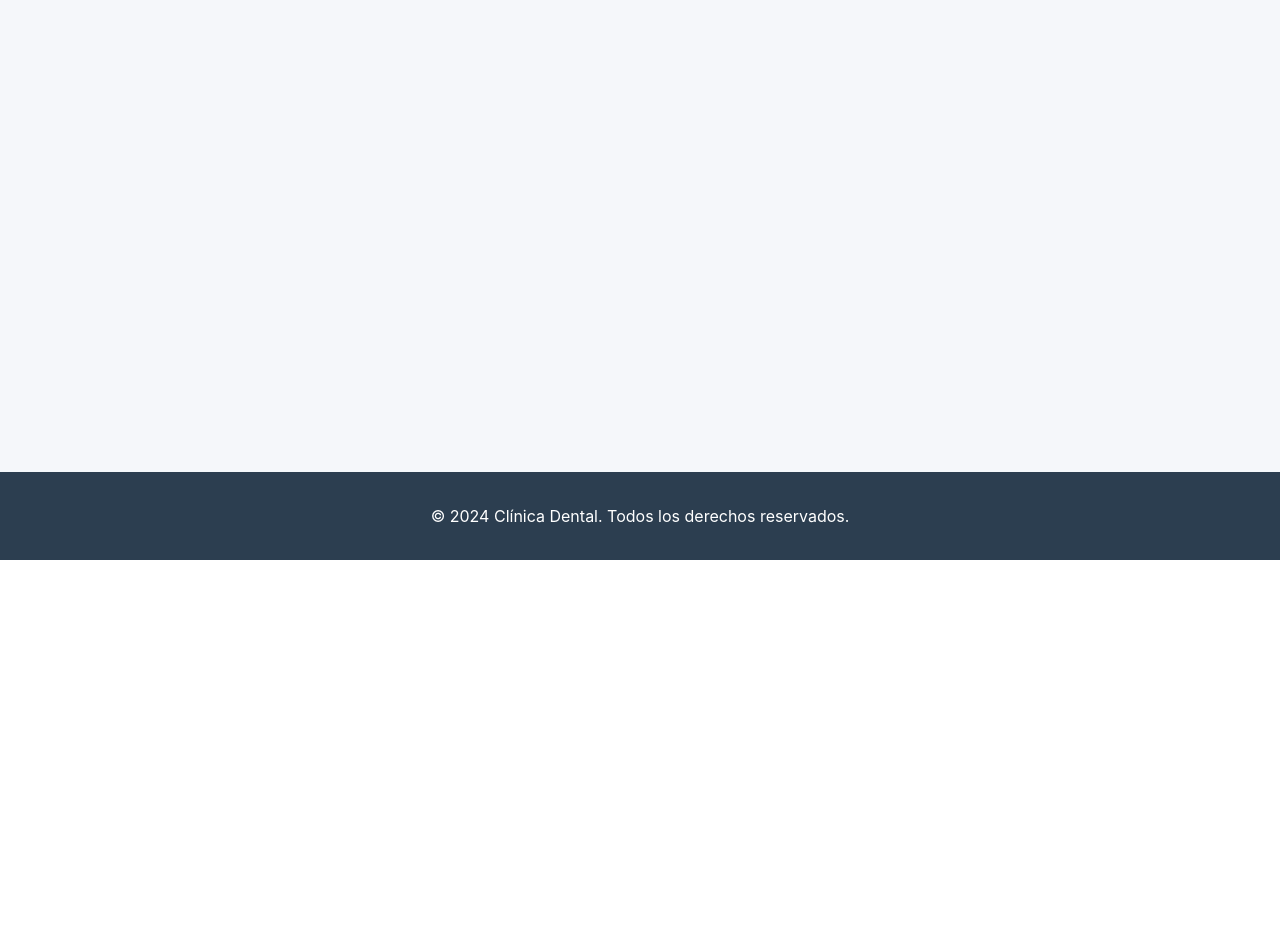
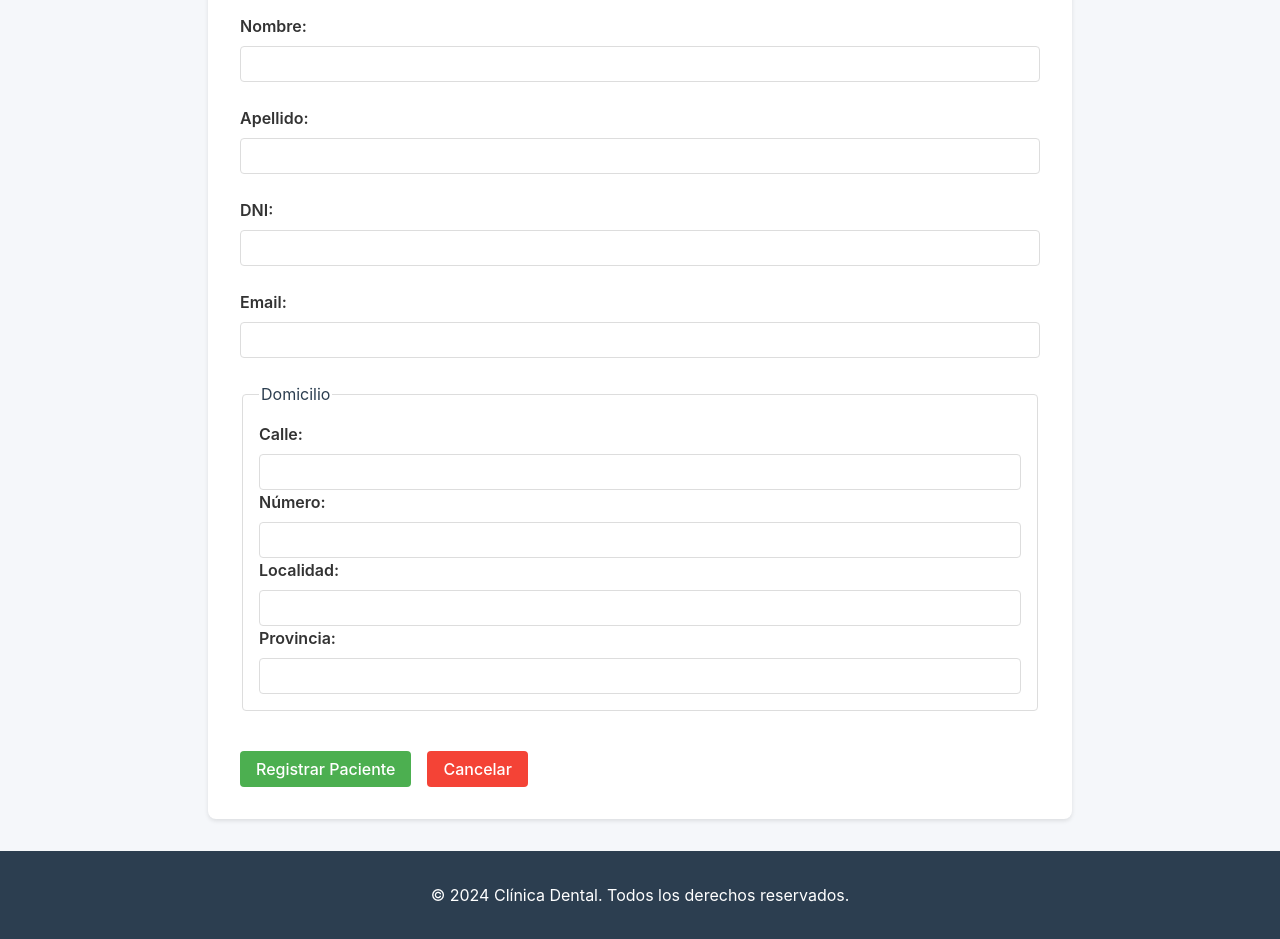
Before and after one commit to Frantisekt/clinica-odontologica-fe, a React (Vite) app: page /pacientes/agregar in a window 1280 px wide. Shown: the part 240-1179 px from the top of the page. Before the commit the page ends 800 px from the top, so only its background shows below. Built offline with nearby package versions, Linux system fonts and the light colour scheme.

Commit message:
add page PatientAdd

```diff
--- a/src/pages/dentist/DentistList.jsx
+++ b/src/pages/dentist/DentistList.jsx
@@ -11,7 +11,7 @@ function DentistList() {
   const fetchDentists = async () => {
     try {
       const response = await request('GET', '/odontologo/buscartodos');
-      setPatients(response.data);
+      setDentists(response.data);
       setLoading(false);
     } catch (err) {
       setError('Error al cargar los odontologos.');
--- /dev/null
+++ b/src/pages/patient/PatientAdd.jsx
@@ -0,0 +1,179 @@
+import { useState } from 'react';
+import { useNavigate } from 'react-router-dom';
+import { request } from '../../components/axios_helper';
+import '../../styles/PatientAdd.css';
+
+
+function PatientAdd() {
+  const navigate = useNavigate();
+  const [formData, setFormData] = useState({
+    nombre: '',
+    apellido: '',
+    dni: '',
+    email: '',
+    fechaIngreso: new Date().toISOString().split('T')[0],
+    domicilio: {
+      calle: '',
+      numero: '',
+      localidad: '',
+      provincia: ''
+    }
+  });
+  const [error, setError] = useState('');
+
+  const handleChange = (e) => {
+    const { name, value } = e.target;
+    if (name.includes('.')) {
+      // Manejo de campos anidados (domicilio)
+      const [parent, child] = name.split('.');
+      setFormData(prev => ({
+        ...prev,
+        [parent]: {
+          ...prev[parent],
+          [child]: value
+        }
+      }));
+    } else {
+      setFormData(prev => ({
+        ...prev,
+        [name]: value
+      }));
+    }
+  };
+
+  const handleSubmit = async (e) => {
+    e.preventDefault();
+    setError('');
+
+    try {
+      await request('POST', '/paciente/guardar', formData);
+      alert('Paciente registrado exitosamente');
+      navigate('/pacientes');
+    } catch (error) {
+      console.error('Error al registrar paciente:', error);
+      setError('Error al registrar el paciente. Por favor, intente nuevamente.');
+    }
+  };
+
+  return (
+    <div className="patient-add-container">
+      <h2>Registrar Nuevo Paciente</h2>
+      {error && <div className="error-message">{error}</div>}
+
+      <form onSubmit={handleSubmit} className="patient-form">
+        <div className="form-group">
+          <label htmlFor="nombre">Nombre:</label>
+          <input
+            type="text"
+            id="nombre"
+            name="nombre"
+            value={formData.nombre}
+            onChange={handleChange}
+            required
+          />
+        </div>
+
+        <div className="form-group">
+          <label htmlFor="apellido">Apellido:</label>
+          <input
+            type="text"
+            id="apellido"
+            name="apellido"
+            value={formData.apellido}
+            onChange={handleChange}
+            required
+          />
+        </div>
+
+        <div className="form-group">
+          <label htmlFor="dni">DNI:</label>
+          <input
+            type="text"
+            id="dni"
+            name="dni"
+            value={formData.dni}
+            onChange={handleChange}
+            required
+          />
+        </div>
+
+        <div className="form-group">
+          <label htmlFor="email">Email:</label>
+          <input
+            type="email"
+            id="email"
+            name="email"
+            value={formData.email}
+            onChange={handleChange}
+            required
+          />
+        </div>
+
+        <fieldset className="address-fieldset">
+          <legend>Domicilio</legend>
+
+          <div className="form-group">
+            <label htmlFor="calle">Calle:</label>
+            <input
+              type="text"
+              id="calle"
+              name="domicilio.calle"
+              value={formData.domicilio.calle}
+              onChange={handleChange}
+              required
+            />
+          </div>
+
+          <div className="form-group">
+            <label htmlFor="numero">Número:</label>
+            <input
+              type="text"
+              id="numero"
+              name="domicilio.numero"
+              value={formData.domicilio.numero}
+              onChange={handleChange}
+              required
+            />
+          </div>
+
+          <div className="form-group">
+            <label htmlFor="localidad">Localidad:</label>
+            <input
+              type="text"
+              id="localidad"
+              name="domicilio.localidad"
+              value={formData.domicilio.localidad}
+              onChange={handleChange}
+              required
+            />
+          </div>
+
+          <div className="form-group">
+            <label htmlFor="provincia">Provincia:</label>
+            <input
+              type="text"
+              id="provincia"
+              name="domicilio.provincia"
+              value={formData.domicilio.provincia}
+              onChange={handleChange}
+              required
+            />
+          </div>
+        </fieldset>
+
+        <div className="form-actions">
+          <button type="submit" className="btn-submit">Registrar Paciente</button>
+          <button
+            type="button"
+            className="btn-cancel"
+            onClick={() => navigate('/pacientes')}
+          >
+            Cancelar
+          </button>
+        </div>
+      </form>
+    </div>
+  );
+}
+
+export default PatientAdd;
--- a/src/routes/AppRoutes.jsx
+++ b/src/routes/AppRoutes.jsx
@@ -3,7 +3,7 @@ import Home from './Home';
 import LoginPage from '../pages/auth/LoginPage';
 import RegisterPage from '../pages/auth/RegisterPage';
 import PatientList from '../pages/patient/PatientList';
-//import PatientAdd from '../pages/patient/PatientAdd';
+import PatientAdd from '../pages/patient/PatientAdd';
 import DentistList from '../pages/dentist/DentistList';
 //import DentistAdd from '../pages/dentist/DentistAdd';
 
@@ -15,8 +15,8 @@ function AppRoutes() {
       <Route path="/register" element={<RegisterPage />} />
       <Route path="/pacientes" element={<PatientList />} />
       <Route path="/odontologos" element={<DentistList />} />
-      {/* <Route path="/pacientes/agregar" element={<PatientAdd />} />
-       <Route path="/odontologos/agregar" element={<DentistAdd />} /> */}
+      <Route path="/pacientes/agregar" element={<PatientAdd />} />
+      {/* <Route path="/odontologos/agregar" element={<DentistAdd />} /> */}
     </Routes>
   );
 }
--- /dev/null
+++ b/src/styles/PatientAdd.css
@@ -0,0 +1,70 @@
+.patient-add-container {
+  max-width: 800px;
+  margin: 2rem auto;
+  padding: 2rem;
+  background-color: #fff;
+  border-radius: 8px;
+  box-shadow: 0 2px 4px rgba(0,0,0,0.1);
+}
+
+.patient-form {
+  display: flex;
+  flex-direction: column;
+  gap: 1.5rem;
+}
+
+.form-group {
+  display: flex;
+  flex-direction: column;
+  gap: 0.5rem;
+}
+
+.form-group label {
+  font-weight: 600;
+  color: #333;
+}
+
+.form-group input {
+  padding: 0.5rem;
+  border: 1px solid #ddd;
+  border-radius: 4px;
+  font-size: 1rem;
+}
+
+.address-fieldset {
+  border: 1px solid #ddd;
+  padding: 1rem;
+  border-radius: 4px;
+}
+
+.form-actions {
+  display: flex;
+  gap: 1rem;
+  margin-top: 1rem;
+}
+
+.btn-submit, .btn-cancel {
+  padding: 0.5rem 1rem;
+  border: none;
+  border-radius: 4px;
+  cursor: pointer;
+  font-size: 1rem;
+}
+
+.btn-submit {
+  background-color: #4CAF50;
+  color: white;
+}
+
+.btn-cancel {
+  background-color: #f44336;
+  color: white;
+}
+
+.error-message {
+  color: #f44336;
+  margin-bottom: 1rem;
+  padding: 0.5rem;
+  background-color: #ffebee;
+  border-radius: 4px;
+}
```
